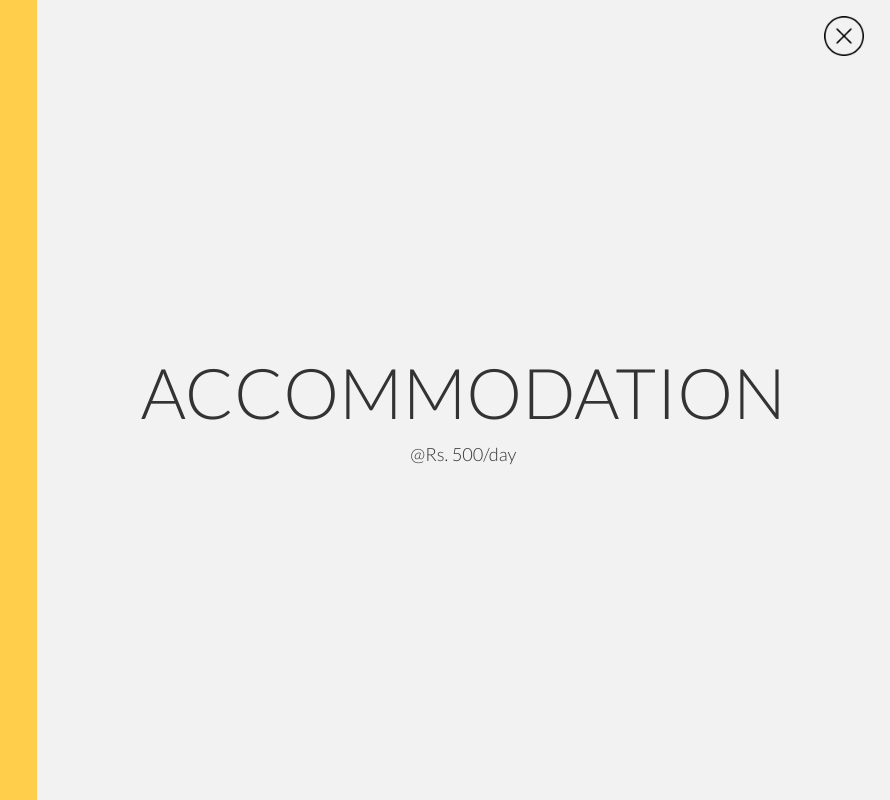
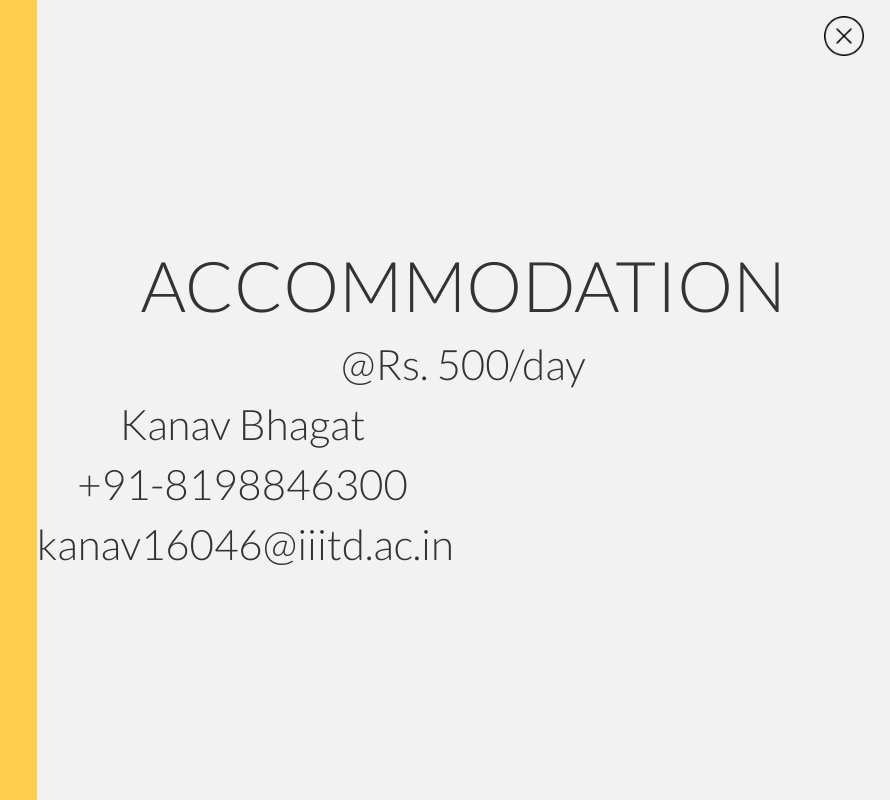
Before and after one commit to geekSiddharth/odyssey-website, a Flask app: template templates/accomodation.html in a window 1280 px wide. Shown: the whole page, without its empty margins (390-1280 px from the left). Run offline with Flask 2, Linux system fonts and the light colour scheme; the template is opened without the code that fills it, so the values that code supplies are empty; parts of the project's set-up code (start-up, migrations or seed data) failed here and were passed over; some libraries are stand-ins or nearby versions.

Commit message:
Nothing done

```diff
--- a/templates/accomodation.html
+++ b/templates/accomodation.html
@@ -29,8 +29,18 @@
                 <div class="heading">
                     <h1 style="font-size: 500%">Accommodation</h1>
                 </div>
-                <div class="tagline" style="text-align: center;">
+                <div class="tagline" style="text-align: center; font-size: 300%;">
                     @Rs. 500/day
+                </div>
+                <div class="tagline" style="text-align: center; font-size: 300%;">
+                    <div class="row">
+                        <div class="col-md-6">
+                            Kanav Bhagat <br> +91-8198846300 <br> kanav16046@iiitd.ac.in
+                        </div>
+                        <div class="col-md-6">
+
+                        </div>
+                    </div>
                 </div>
             </div>
         </div>
```
